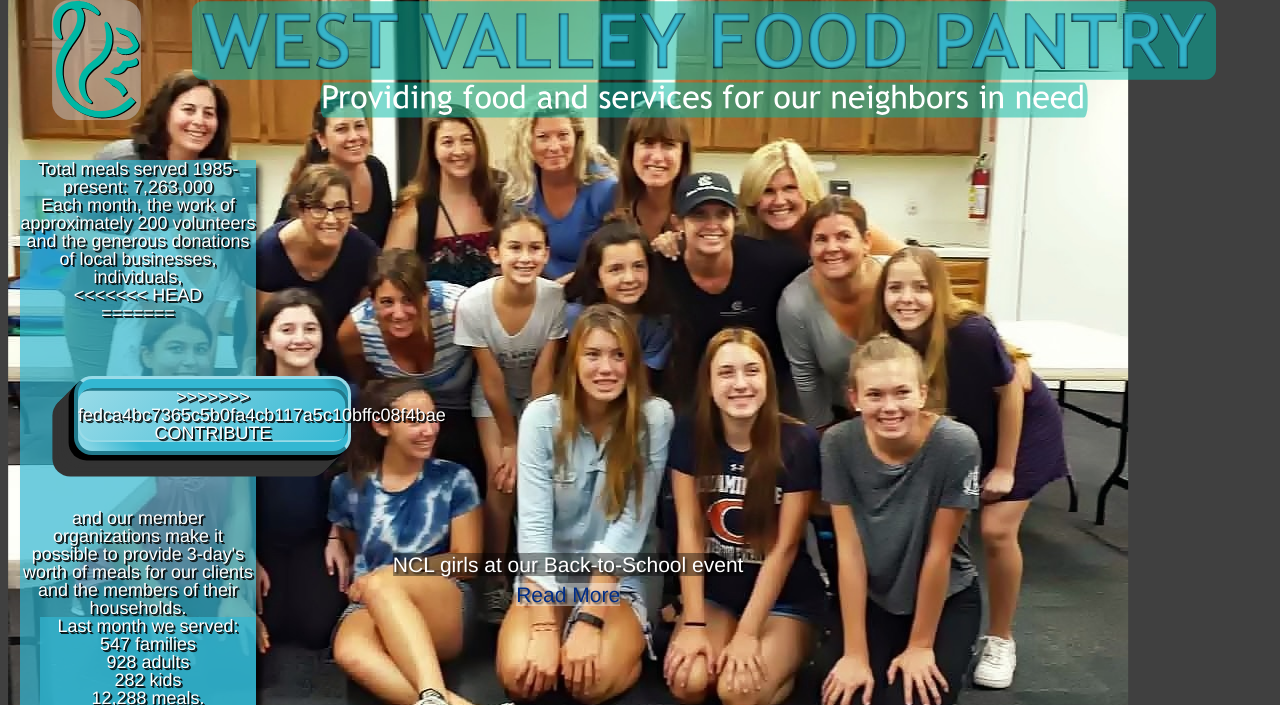
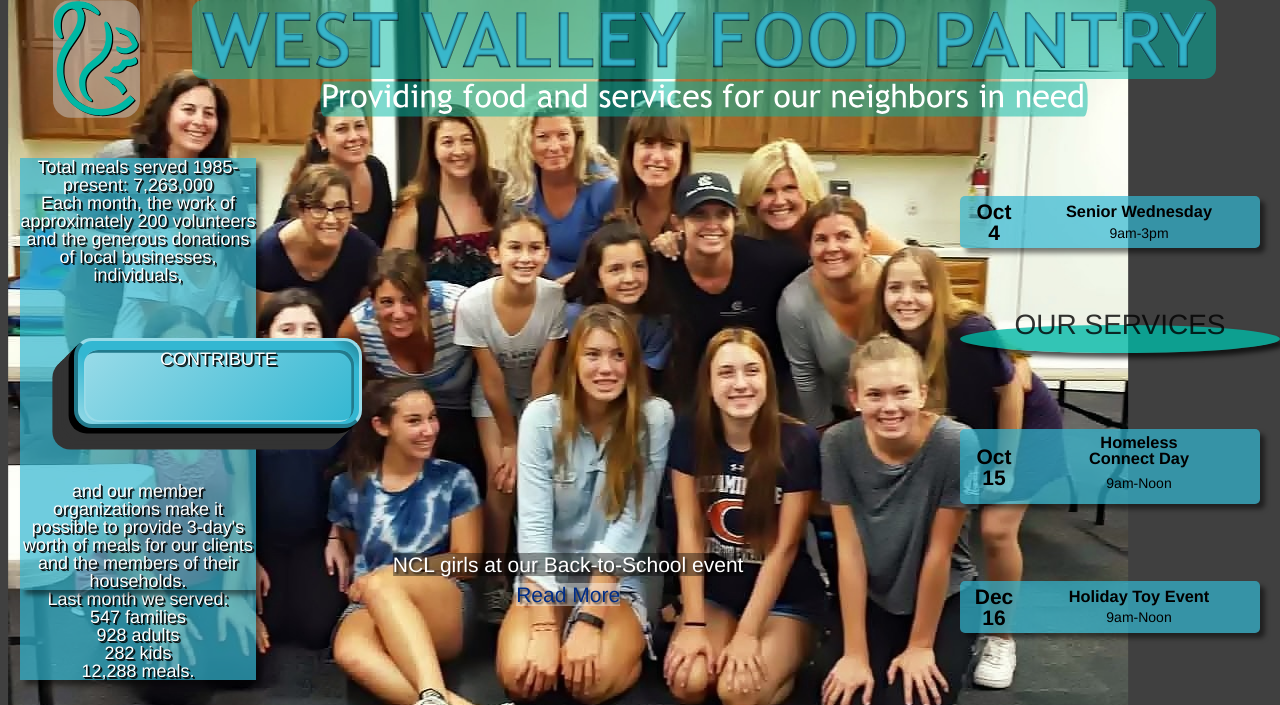
Before and after one commit to john-demmitt/pantry-sandbox, a website: page pantry-new-menu.htm in a window 1280 px wide. Shown: the top 705 px of the page. Drawn offline with Linux system fonts and the light colour scheme.

Commit message:
the last of them

```diff
--- a/css/styleB.css
+++ b/css/styleB.css
@@ -9,11 +9,7 @@
 }
 
 .button-mainB {
-<<<<<<< HEAD
-	width: 18em;
-=======
 	width: 16em;
->>>>>>> fedca4bc7365c5b0fa4cb117a5c10bffc08f4bae
 	height: 5em;
 	background-color: #33b7d2;
 	background-image: linear-gradient(45deg, #99dbe8 0%, #33b7d2 20%, #33b7d2 92%, #227a8c 100%);
@@ -39,12 +35,8 @@
 transition: box-shadow 0.3s,
 				border-top 0.3s,
 				border-right 0.3s;
-<<<<<<< HEAD
 				text-align: center;
 
-=======
-				text-align: center
->>>>>>> fedca4bc7365c5b0fa4cb117a5c10bffc08f4bae
 }
 
 .button-mainB:hover, .button-mainB:focus {
@@ -57,18 +49,10 @@
 				-.1em -.1em 2em #227a8c;
 	border-top: 3px solid #227a8c;
 	border-right: 3px solid #227a8c;
-<<<<<<< HEAD
-
-}
-
-.button-insideB {
-	width: 17em;
-=======
 }
 
 .button-insideB {
 	width: 15em;
->>>>>>> fedca4bc7365c5b0fa4cb117a5c10bffc08f4bae
 	height: 4em;
 	margin: .5em auto;
 	border-radius: .8em;
--- a/css/styleG.css
+++ b/css/styleG.css
@@ -1,10 +1,6 @@
 body {
 	margin: 0;
-<<<<<<< HEAD
-	background-color: #c3c3c3;
-=======
 	background-color: #404040;
->>>>>>> fedca4bc7365c5b0fa4cb117a5c10bffc08f4bae
 }
 
 #container {
@@ -48,22 +44,14 @@
 				-.1em .1em 0 #003d36,
 				-.2em .2em 0 #003d36,
 				-.3em .3em 0 #003d36,
-<<<<<<< HEAD
 				inset -.1em -.1em 2em #cdf1ed,
-=======
-				inset -.1em -.1em 2em #FFF,
->>>>>>> fedca4bc7365c5b0fa4cb117a5c10bffc08f4bae
 				-.1em -.1em 2em #007a6c;
 	border-top: 3px solid #007a6c;
 	border-right: 3px solid #007a6c;
 }
 
 .button-insideG {
-<<<<<<< HEAD
-	width: 17em;
-=======
 	width: 16em;
->>>>>>> fedca4bc7365c5b0fa4cb117a5c10bffc08f4bae
 	height: 4em;
 	margin: .5em auto;
 	border-radius: .8em;
--- a/pantry-new-menu.htm
+++ b/pantry-new-menu.htm
@@ -112,14 +112,9 @@
             <div class="ytd card">Total meals served 1985-present: 7,263,000</div>
             <div class="lt-menu card">
                 <p>Each month, the work of approximately 200 volunteers and the generous donations of local businesses, individuals,</p>
-<<<<<<< HEAD
-                <div class="button-main">
-                    <div class="button-inside trigger">
-=======
                 <div class="menu">
                     <div class="button-mainB">
                         <div class="button-insideB">
->>>>>>> fedca4bc7365c5b0fa4cb117a5c10bffc08f4bae
                         <p class="fa">CONTRIBUTE</p>
                     </div>
                 </div>
```
